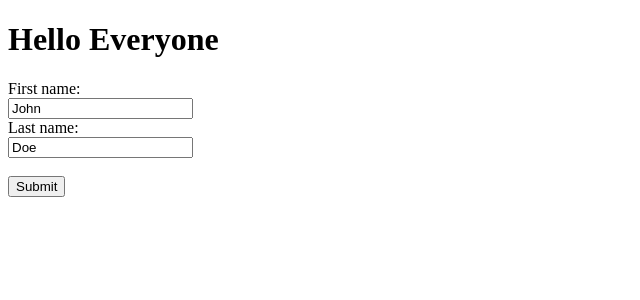
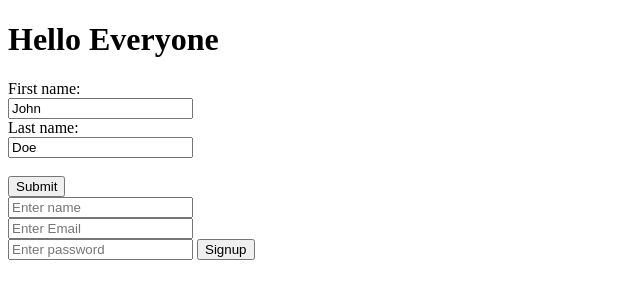
Before and after one commit to Sabari1990/MAD1-PROJECT, a Flask app: page / in a window 1280 px wide. Shown: the top 300 px of the page, without its empty margins (0-640 px from the left). Run offline with Flask 3, Linux system fonts and the light colour scheme.

Commit message:
upto signup

```diff
--- a/main.py
+++ b/main.py
@@ -13,7 +13,10 @@ app.app_context().push()
 @app.route('/', methods=['GET','POST'])
 def home():
     if request.method == "POST":
-
+        f_name = request.form['fname']
+        l_name = request.form['lname']
+        print(f_name)
+        print(l_name)
         return"post"
     return rt('home.html')
 
--- a/templates/home.html
+++ b/templates/home.html
@@ -16,6 +16,14 @@
         <input type="submit" value="Submit">
     </form>
 
+    <form action="" method = "post">
+        <input type="text", placeholder="Enter name">
+        <br>
+        <input type="email", placeholder="Enter Email">
+        <br>
+        <input type="password", placeholder="Enter password">
+        <input type="submit"value="Signup">
+    </form>
 
 
 </body>
```
